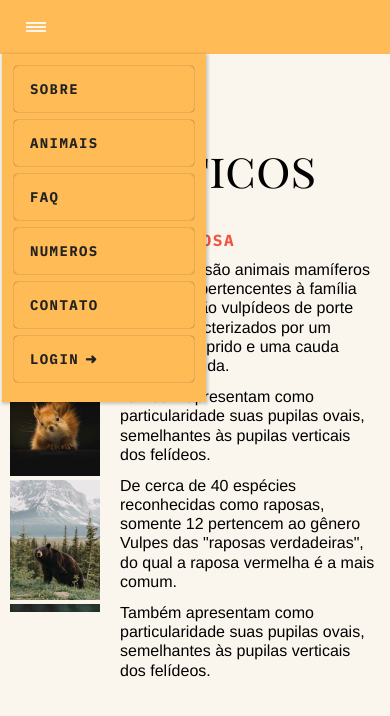
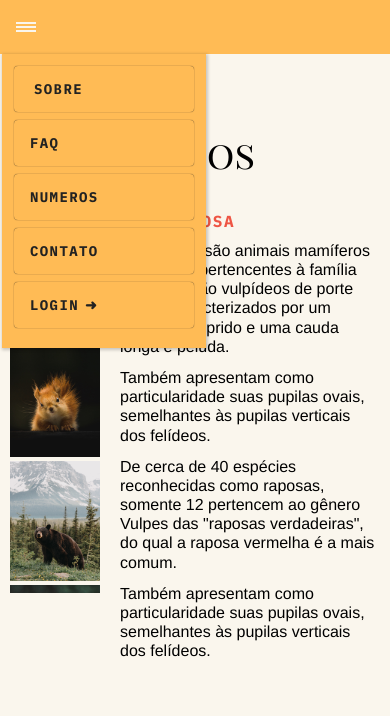
Before and after one commit to pablohpaiva22/animais-fantasticos, a plain HTML site: page index.html in a window 390 px wide. Both pictures are taken after a click on the button 36 px from the left and 27 px from the top of the page. Shown: the top 716 px of the page. Drawn offline with Linux system fonts and the light colour scheme.

Commit message:
ajustando header

```diff
--- a/css/geral.css
+++ b/css/geral.css
@@ -20,23 +20,22 @@ body {
 
 .header {
     margin-top: 30px;
-    background: linear-gradient(to right, #faf6ed 30%, #FB5 0)
+    background: linear-gradient(to right, #faf6ed 40%, #fb5 0);
 }
 
 .header-box {
     max-width: 900px;
+    position: relative;
     margin: 0 auto;
-    position: relative;
-    padding: 10px;
     flex-wrap: wrap;
-    margin-left: 100px;
-    background: #FB5;
-    position: relative;
 }
 
 .header-box > ul {
     display: flex;
     gap: 10px;
+    background: #FB5;
+    padding: 10px 0;
+    margin-left: 100px;
 }
 
 .header-box > ul a {
@@ -48,6 +47,10 @@ body {
     color: #222;
     text-transform: uppercase;
     cursor: pointer;
+}
+
+.header-box > ul li:first-child a {
+    padding-left: 20px;
 }
 
 .header-box > ul a:hover {
@@ -412,6 +415,8 @@ body {
     }
     .header-box {
         margin-left: 0;
+        padding: 10px 0;
+        background: #FB5;
     }
 }
 
@@ -428,6 +433,12 @@ body {
     }
     .animais-img img {
         width: 90px;
+    }
+}
+
+@media(max-width: 450px) {
+    .animais h1 {
+        font-size: 2.4rem
     }
 }
 
@@ -465,10 +476,10 @@ body {
         font-size: 3rem
     }
 }
-
 @media(max-width: 550px) {
     .numeros-container {
         grid-template-columns: 1fr;
+        padding: 24px 50px;
     }
 }
 
--- a/index.html
+++ b/index.html
@@ -30,7 +30,6 @@
             <li><a href="">investidores</a></li>
           </ul>
         </li>
-        <li><a href="#animais">animais</a></li>
         <li><a href="#faq">faq</a></li>
         <li><a href="#numeros">numeros</a></li>
         <li><a href="#contato">contato</a></li>
```
